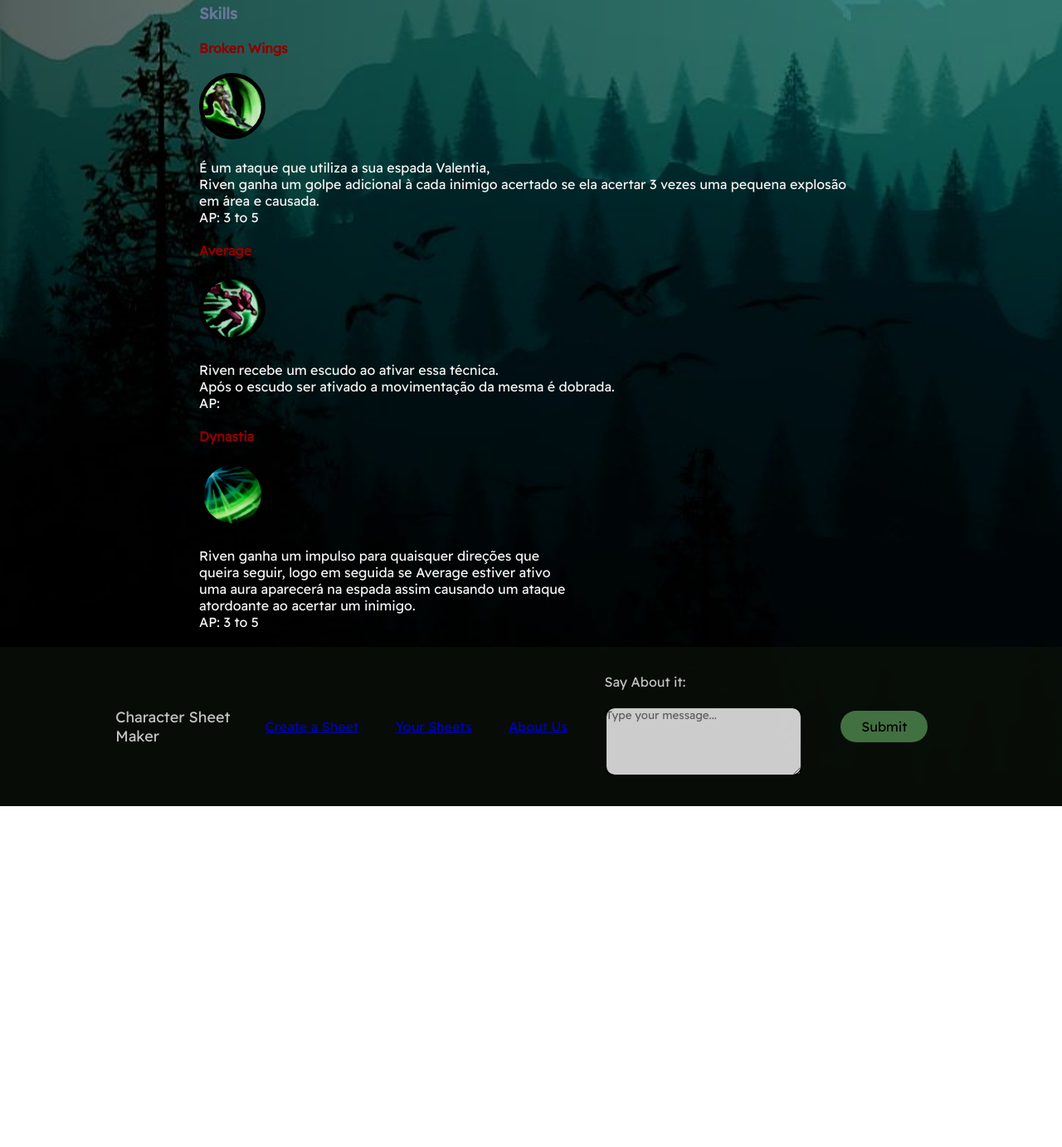
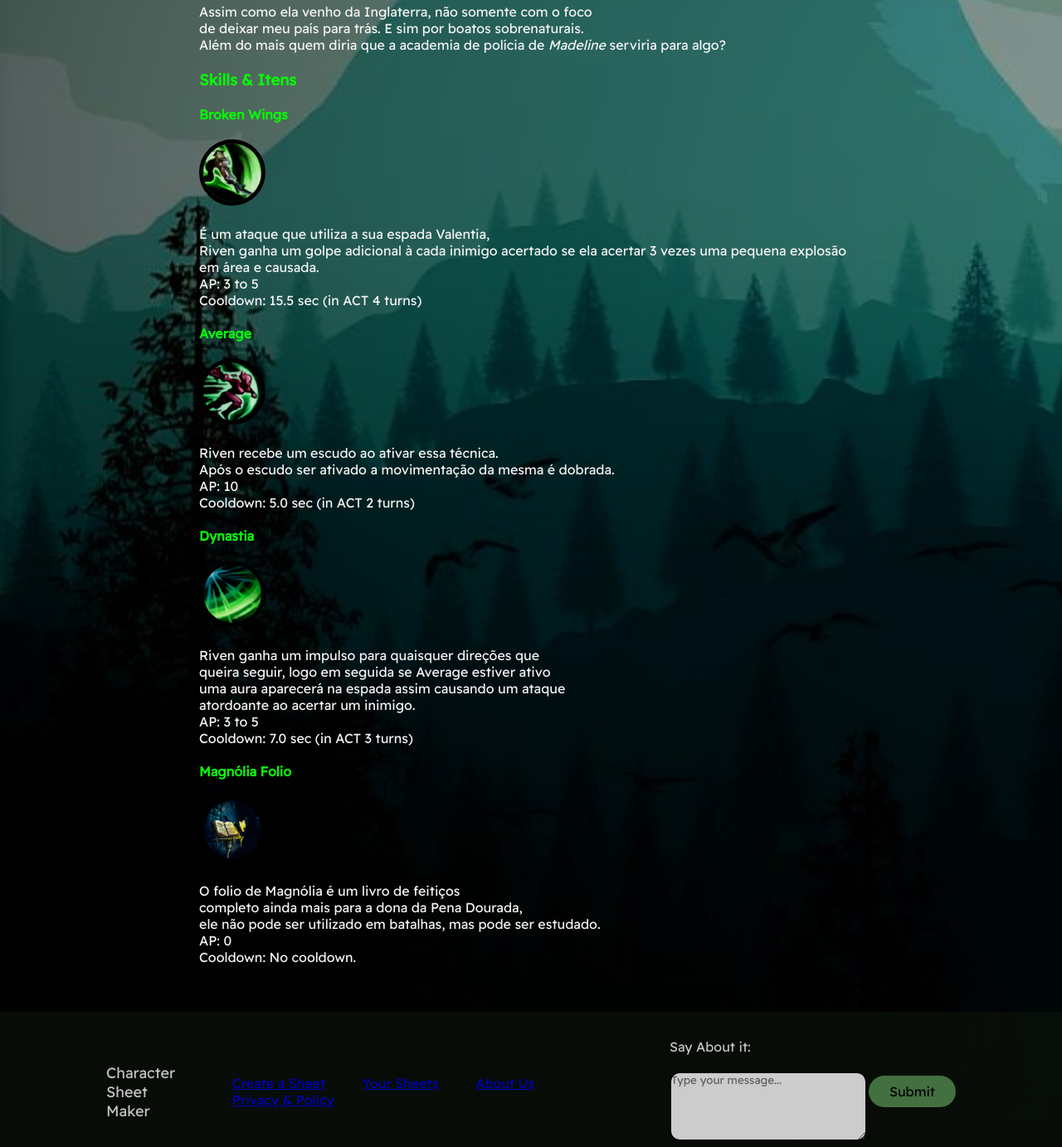
Before and after one commit to Madeline-Lea/characterSheetMaker, a website: page riven.html in a window 1280 px wide. Shown: the part 934-2317 px from the top of the page at 83% size. Before the commit the page ends 1906 px from the top, so only its background shows below. Drawn offline with Linux system fonts and the light colour scheme.

Commit message:
Só o Front

```diff
--- a/css/riven.css
+++ b/css/riven.css
@@ -4,7 +4,6 @@
 
   body {
   color:rgb(245, 245, 245);
-   filter: contrast(100%);
    background-image: url(../images/mountain_vec_dark.jpg);
    background-size: cover;
   }
@@ -12,14 +11,14 @@
 
 
   h3 {
-    color: #69779b;
+    color: #0af50a;
   }
 
   img {
     filter: brightness(0.9);
   }
   h4 {
-    color: darkred;
+    color: #0af50a;
   }
 
 
@@ -142,4 +141,5 @@ button {
     height: 80px;
     border-radius: 75px;
     border: solid black 5px;
+    cursor: pointer;
   }
--- a/riven.html
+++ b/riven.html
@@ -6,6 +6,8 @@
     <meta name="viewport" content="width=device-width, initial-scale=1.0">
     <link rel="stylesheet" href="./css/riven.css">
     <title>Riven</title>
+    <link rel="icon" href="/images/favicon.ico">
+
 </head>
 <body>
     <main>
@@ -31,18 +33,20 @@
 
             <div class="rivenStoryEvent">
                 <h3>About Me</h3>
-
+                <br />
                 <p>
                     Name: Riven Valerie <br />
                     Age: 27 <br />
                     Gender: Woman <br / >
                     Sexuality: Bisssexual <br />
-                    Pronum: She/Her
+                    Pronum: She/Her <br />
+                    Role: Witch/Doppelgänger
                 </p>
 
                 <br />
 
                 <h3>Stats & Items</h3>
+                <br />
                 <p>
                     HP: 15 <br />
                     AP (Ability Points): 30 <br />
@@ -54,6 +58,7 @@
                 <br />
 
                 <h3>Story</h3>
+                <br />
                 <p>
                     Me chamo Riven, tenho 27 anos e estou à caminho de <br />
                     Mystic Falls ouvi dizer que uma colega de infância estaria <br />
@@ -70,7 +75,7 @@
 
                 <br />
 
-                <h3>Skills</h3>
+                <h3>Skills & Itens</h3>
 
                 <br />
 
@@ -88,7 +93,8 @@
                        Riven ganha um golpe adicional à cada inimigo acertado
                        se ela acertar 3 vezes uma pequena explosão em área e causada.
                        <br />
-                        AP: 3 to 5
+                        AP: 3 to 5 <br />
+                        Cooldown: 15.5 sec (in ACT 4 turns)
                     </p>
 
                     <br />
@@ -107,7 +113,8 @@
                            Após o escudo ser ativado a movimentação da mesma é
                            dobrada.
                             <br />
-                            AP:
+                            AP: 10 <br />
+                            Cooldown: 5.0 sec (in ACT 2 turns)
                         </p>
 
                         <br />
@@ -127,10 +134,37 @@
                                 uma aura aparecerá na espada assim causando um ataque  <br />
                                 atordoante ao acertar um inimigo.
                                <br />
-                                AP: 3 to 5
+                                AP: 3 to 5 <br />
+                                Cooldown: 7.0 sec (in ACT 3 turns)
                             </p>
 
                             <br />
+
+
+                    <h4>Magnólia Folio</h4>
+
+                    <br />
+
+                    <img class="skills" src="images/mag_follio.png" alt="avr_skill">
+
+                    <br />
+
+                    <br />
+
+                        <p> O folio de Magnólia é um livro de feitiços <br />
+                            completo ainda mais para a dona da Pena Dourada, <br />
+                            ele não pode ser utilizado em batalhas, mas pode ser estudado.
+                            <br />
+                            AP: 0 <br />
+                            Cooldown: No cooldown.
+                        </p>
+
+                        <br />
+            </div>
+
+            <div>
+                <br />
+                <br />
             </div>
 
         </section>
@@ -142,6 +176,7 @@
                     <li><a href="#">Create a Sheet</a></li>
                     <li><a href="#">Your Sheets</a></li>
                     <li><a href="#">About Us</a></li>
+                    <li><a href="#">Privacy & Policy</a></li>
                 </ul>
                 </nav>
             <label class="say">
```
Also changed, not shown: images/favicon.ico (added), images/mag_follio.png (added).
